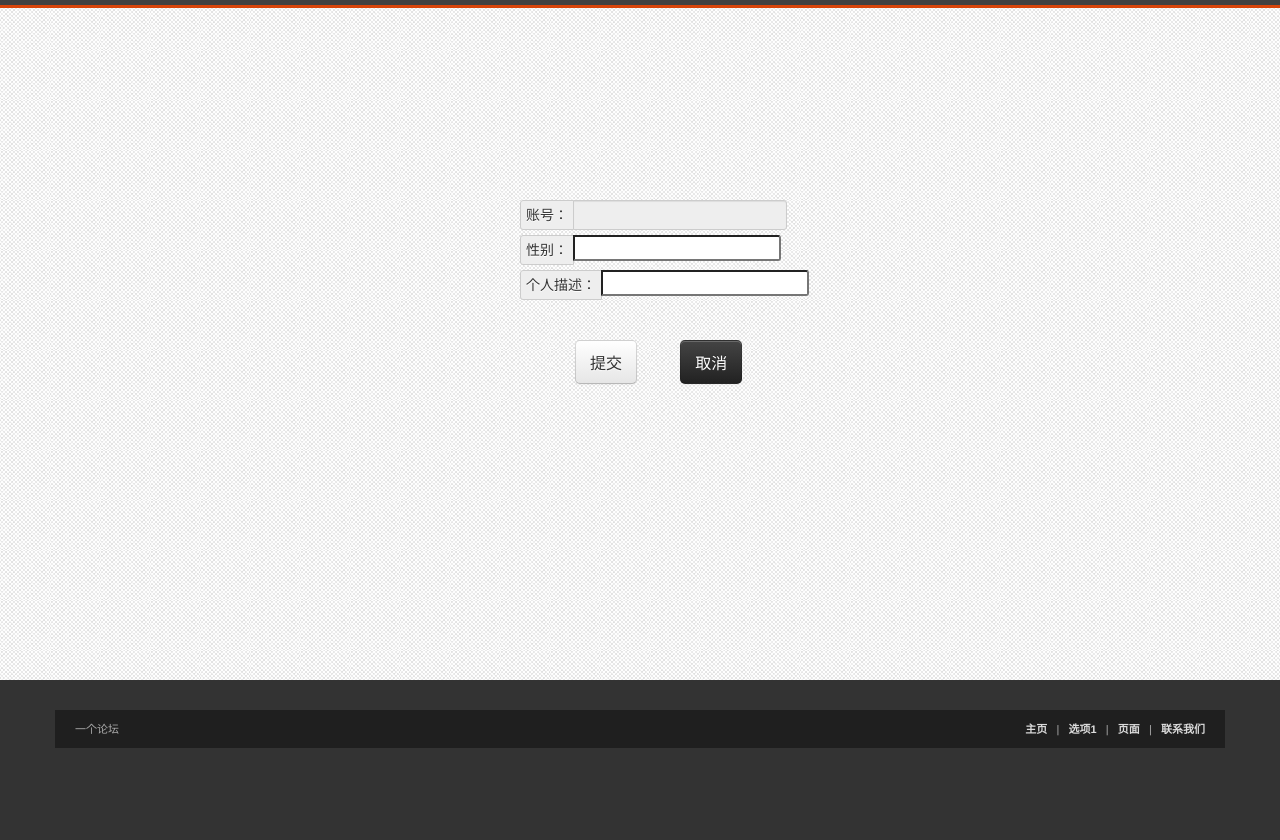
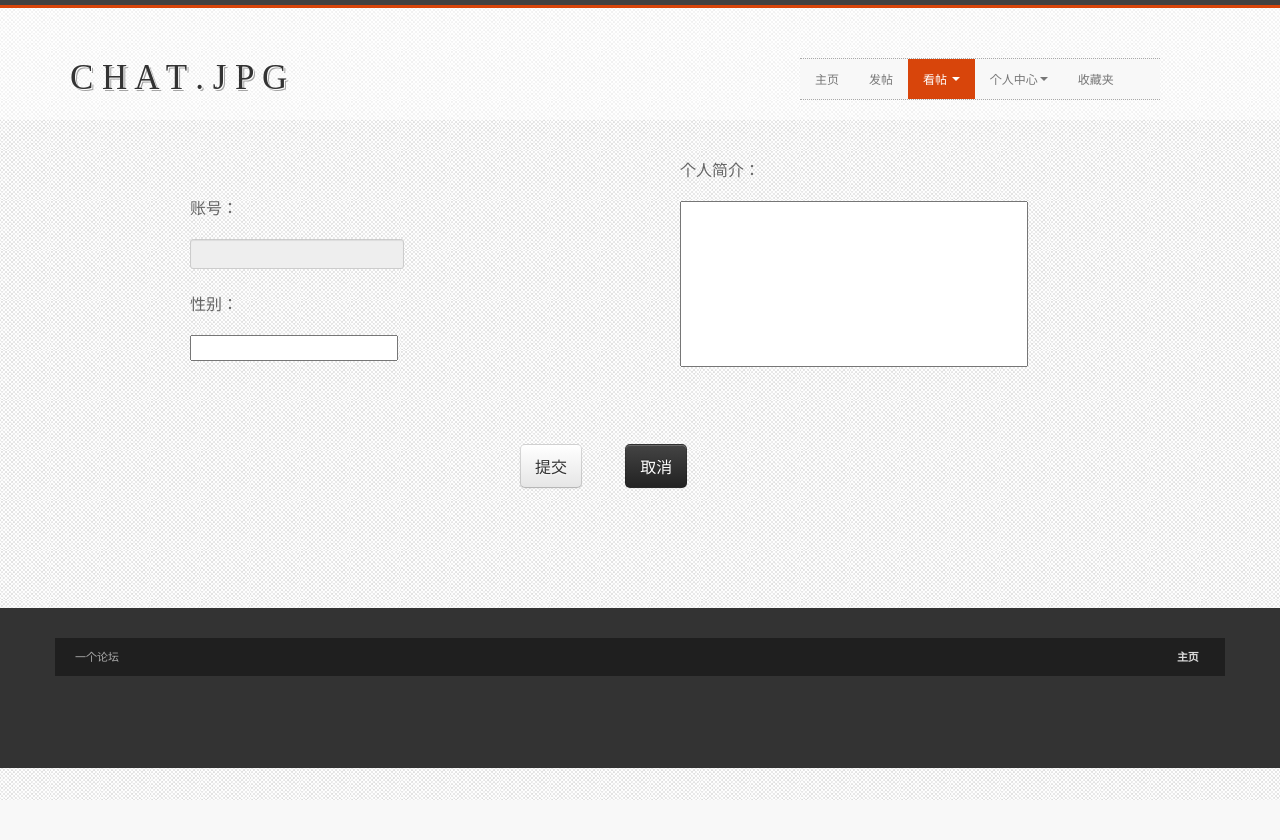
Before and after one commit to zshihang213/chat, a Django app: template templates/edit-inform.html in a window 1280 px wide. After the commit the page ends 800 px from the top, so only its background shows below. Run offline with Django 3.2, Linux system fonts and the light colour scheme; the template is opened without the code that fills it, so the values that code supplies are empty; some libraries are stand-ins or nearby versions.

Commit message:
个人信息界面改动

```diff
--- a/templates/edit-inform.html
+++ b/templates/edit-inform.html
@@ -67,29 +67,105 @@
 <div class="color-bar-1"></div>
 <div class="color-bar-2 color-bg"></div>
 
+<!-- logo，搜索框，导航栏 -->
+<div style="background-color: rgba(255,255,255,0.5);position: fixed;width: 100%">
+<div style="margin-left: 30px;margin-top: 10px;margin-bottom: 15px;">
+    <!-- 左上角图片和logo -->
+    <div class="span5 logo" style="width: 250px;margin-left: 40px">
+        <h4 style="font-size: 35px;font-family:'Arial Rounded MT Bold';margin-right: 0px">C h a t . J P G</h4>
+    </div>
+
+    <!-- 导航栏 -->
+    <div class="span7 navigation" style="width: 300px;float: right;margin-right: 120px;">
+        <div class="navbar hidden-phone" style="height: 40px;width: 360px;">
+
+            <ul class="nav">
+                <li><a href="/home">主页</a></li>
+                <li><a href="/publish">发帖</a></li>
+                <li class="dropdown active">
+                    <a class="dropdown-toggle" data-toggle="dropdown" href="page-full-width.htm">看帖 <b
+                            class="caret"></b></a>
+                    <ul class="dropdown-menu">
+                        <li><a href="/all-0-0-0">全部帖子</a></li>
+                        <li><a href="/all-1-0-0">风景</a></li>
+                        <li><a href="/all-2-0-0">人物</a></li>
+                        <li><a href="/all-3-0-0">动物</a></li>
+                        <li><a href="/all-4-0-0">幻想</a></li>
+                    </ul>
+                </li>
+                <li class="dropdown">
+                    <a class="dropdown-toggle" data-toggle="dropdown">个人中心<b class="caret"></b></a>
+                    <ul class="dropdown-menu">
+                    <li><a href="/edit-pwd">修改密码</a></li>
+                        <li><a href="/edit-inform">修改个人信息</a></li>
+                    </ul>
+                </li>
+                <li><a href="/likes">收藏夹</a></li>
+
+            </ul>
+
+        </div>
+
+        <!-- Mobile Nav -->
+        <form action="#" id="mobile-nav" class="visible-phone">
+            <div class="mobile-nav-select">
+                <select onchange="window.open(this.options[this.selectedIndex].value,'_top')">
+                    <option value="">导航栏</option>
+                    <option value="index.htm">主页</option>
+                    <option value="index.htm">- 全显示</option>
+                    <option value="index-gallery.htm">- 只显示帖子列表</option>
+                    <option value="index-slider.htm">- 只显示轮播图</option>
+                    <option value="features.htm">选项1</option>
+                    <option value="page-full-width.htm">页面</option>
+                    <option value="page-full-width.htm">- 全显示</option>
+                    <option value="page-right-sidebar.htm">- 右边</option>
+                    <option value="page-left-sidebar.htm">- 左边</option>
+                    <option value="page-double-sidebar.htm">- 双边</option>
+                    <option value="page-contact.htm">联系我们</option>
+                </select>
+            </div>
+        </form>
+
+    </div>
+</div>
+</div>
 
 <div style="width: 100%;height: 60%;">
-    <div style="width: 300px; height: 100px; margin: 0 auto;margin-top: 15%;margin-bottom: 20%;">
-        <div class="span4">
+    <div style="width: 300px; margin-left: 100px;margin-top: 15%;float: left;width:350px;height:85%;overflow: hidden;">
+        <div class="span4" style="margin-left: 90px">
             <form action="/edit-inform/" method="post" name="register">
                 {% csrf_token %}
-                <div class="input-prepend" style="width: 300px;">
-                    <span class="add-on">账号：</span><input style="width: 200px" class="span2" id="uid"
+                <div  style="width: 200px;">
+                    <span class="add-on" style="font-size:16px;color:#666;">账号：</span>
+                    <p>  </p>
+                    <input style="width: 200px;text-align: center" class="span2" id="uid"
                                                             size="16" type="text" name="uid"
                                                             disabled="disabled" placeholder="{{ user.uid }}">
-                </div>
-                <div class="input-prepend" style="width: 300px;">
-                    <span class="add-on">性别：</span><input style="width: 200px" class="span2" id="gender"
+                </div><br>
+                <div  style="width: 200px;">
+                    <span class="add-on" style="font-size:16px;color:#666;">性别：</span>
+                    <p>  </p>
+                    <input style="width: 200px;text-align: center" class="span2" id="gender"
                                                             size="16" type="gender" name="gender"
                                                             placeholder={{ user.gender }}>
                 </div>
-                <div class="input-prepend">
-                    <span class="add-on">个人描述：</span><input style="width: 200px" class="span2" id="description"
+            </form>
+        </div>
+    </div>
+
+    <div class="span4" style="margin-top: 12%">
+        <form action="/edit-inform/" method="post" name="register">
+            {% csrf_token %}
+            <div style="width: 250px;margin-left:200px;">
+                <span class="add-on" style="font-size:16px;color:#666;">个人简介：</span><br>
+                <p>  </p>
+                <input style="width: 340px;text-align: center;height: 160px;" class="span2" id="description"
                                                         size="16" type="description" name="description"
                                                         placeholder={{ user.description }}>
             </div>
         </form>
-            <div style="width: 300px;padding: 20px;margin: 0 auto;">
+
+        <div style="width: 300px;padding: 20px;float: left;width:650px;margin-top:10%">
             <button id="login-button" style="margin-right: 20px;margin-left: 20px;" class="btn btn-large"
                     type="submit">提交
             </button>
@@ -98,10 +174,9 @@
                     type="button">取消
             </button>
         </div>
+
     </div>
 </div>
-</div>
-
 
 <!-- 结尾部分 -->
 <div class="footer-container" style="height: 20%;">
@@ -113,9 +188,7 @@
                     </div>
                     <div class="span6">
                             <span class="right">
-                            <a href="#">主页</a>&nbsp;&nbsp;&nbsp;|&nbsp;&nbsp;&nbsp;<a href="#">选项1</a>&nbsp;&nbsp;&nbsp;|&nbsp;&nbsp;&nbsp;<a
-                                    href="#">页面</a>&nbsp;&nbsp;&nbsp;|&nbsp;&nbsp;&nbsp;<a
-                                    href="#">联系我们</a>
+                            <a href="#">主页</a>&nbsp;&nbsp
                             </span>
                     </div>
                 </div>
```
Lines whose indentation alone changed are shown as unchanged.
